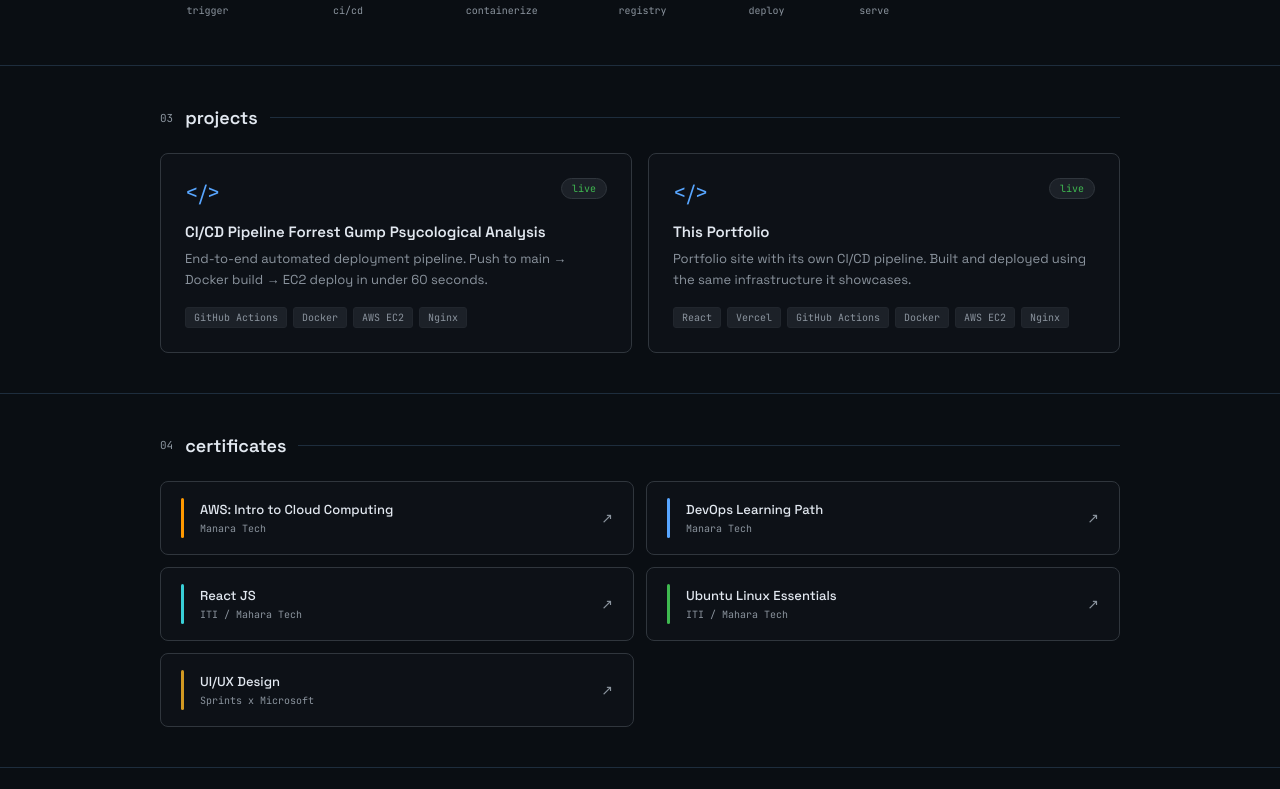
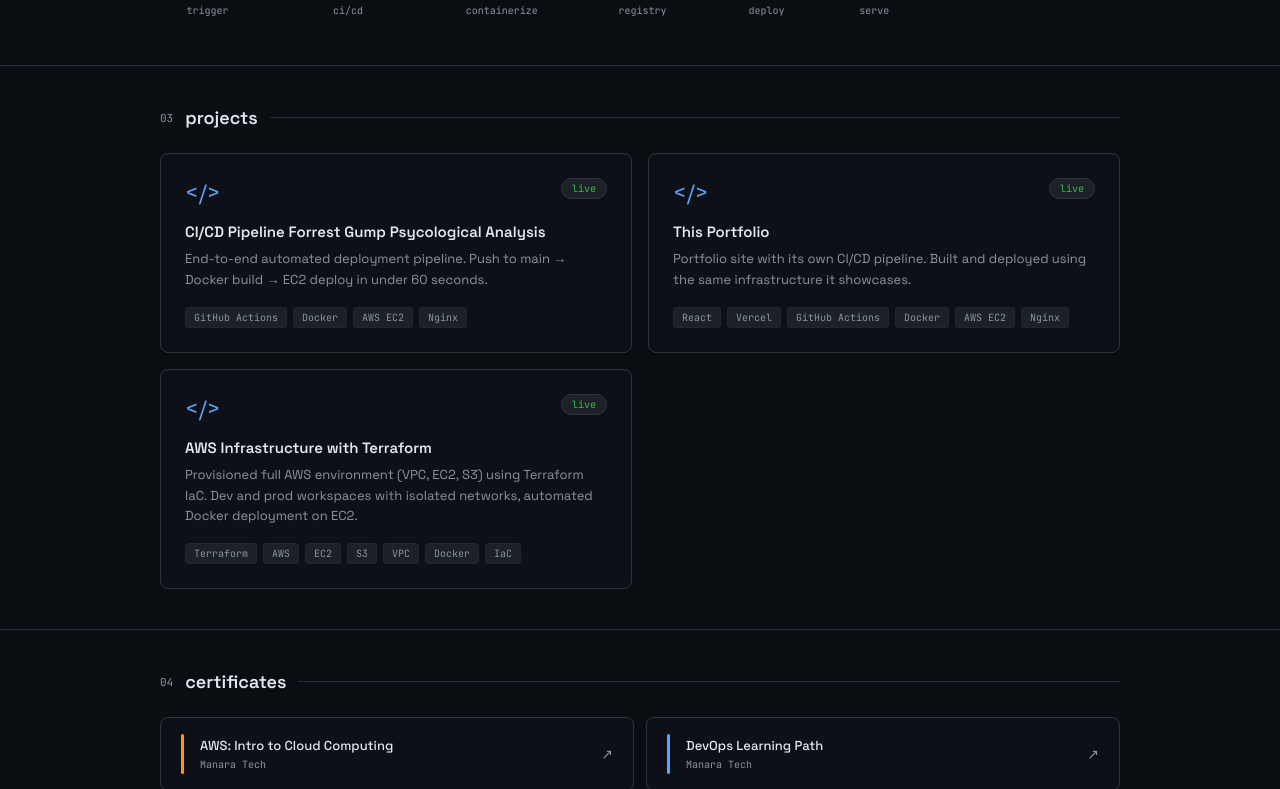
Before and after one commit to maryoussef149-cell/mariam-portfolio, a React (Create React App) app: page / in a window 1280 px wide. Shown: the part 515-1304 px from the top of the page. Built offline with nearby package versions, Linux system fonts and the light colour scheme.

Commit message:
feat: add Terraform AWS infrastructure project

```diff
--- a/src/App.js
+++ b/src/App.js
@@ -22,6 +22,14 @@ const PROJECTS = [
     status: 'live',
     icon: '</>',
     href: 'http://13.60.208.252:8080',
+  },
+  {
+    name: 'AWS Infrastructure with Terraform',
+    desc: 'Provisioned full AWS environment (VPC, EC2, S3) using Terraform IaC. Dev and prod workspaces with isolated networks, automated Docker deployment on EC2.',
+    tags: ['Terraform', 'AWS', 'EC2', 'S3', 'VPC', 'Docker', 'IaC'],
+    status: 'live',
+    icon: '</>',
+    href: 'https://github.com/maryoussef149-cell/mariam-portfolio-infra',
   },
 ];
 
```
